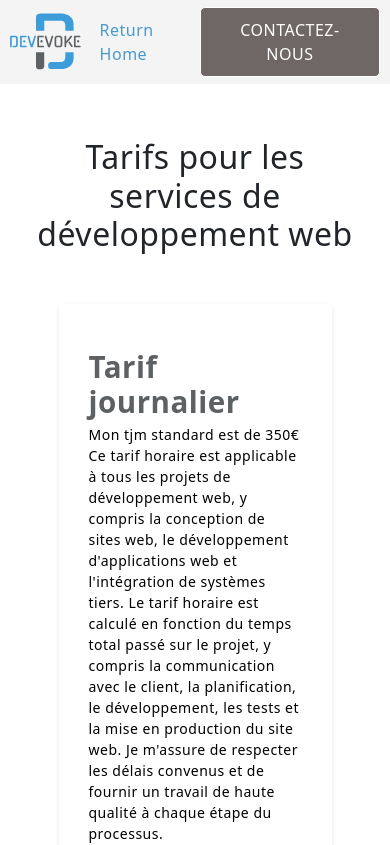
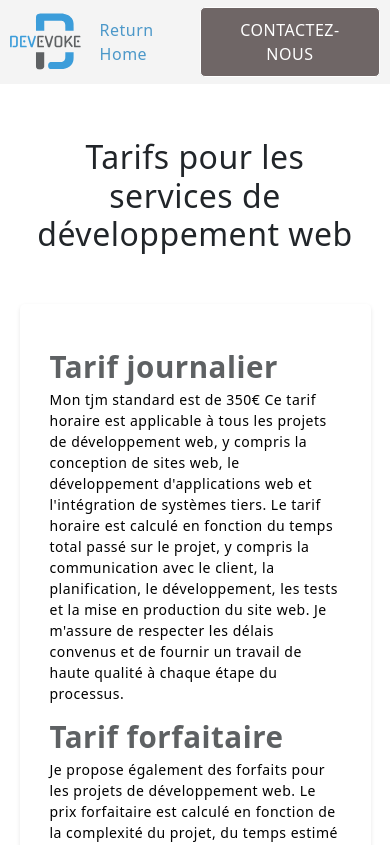
Before and after one commit to Dwfaradji/freelance, a Next.js app: page /tarif in a window 390 px wide. Shown: the top 845 px of the page. Built offline with nearby package versions, Linux system fonts and the light colour scheme.

Commit message:
add mentions legal+ ajust mobile css

```diff
--- a/src/app/Components/PagesInfo/PagesInfo.scss
+++ b/src/app/Components/PagesInfo/PagesInfo.scss
@@ -38,3 +38,10 @@
     }
   }
 }
+@media screen and (max-width: 768px) {
+  .container-pages-info {
+    .tarifs-section {
+      width: 90%;
+    }
+  }
+}
```
